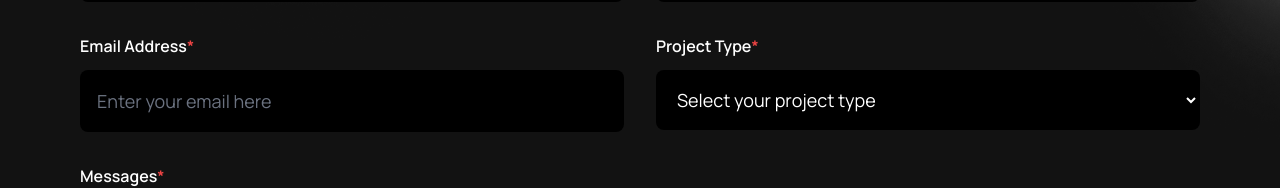
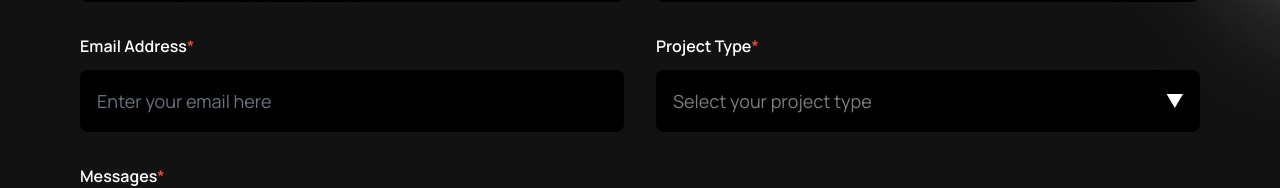
Before and after one commit to asyroful/kp-landing-page, a React (Vite) app: page /contact in a window 1280 px wide. Shown: the part 352-540 px from the top of the page. Built offline with nearby package versions, Linux system fonts and the light colour scheme.

Commit message:
fix: field select option

```diff
--- a/src/pages/ContactPage.jsx
+++ b/src/pages/ContactPage.jsx
@@ -36,20 +36,12 @@ const ContactInput = ({
       {required && <span className="text-red-500">*</span>}
     </label>
     {type === "select" ? (
-      <select
-        id={name}
+      <CustomSelect
         name={name}
         required={required}
-        className="w-full px-4 py-4 bg-black border border-transparent rounded-lg text-white placeholder-gray-500 focus:border-[#4B4B4B] focus:outline-none transition-colors z-10"
-        style={{ position: "relative" }}
-      >
-        <option value="">{placeholder}</option>
-        {categories.map((cat) => (
-          <option key={cat.id} value={cat.name}>
-            {cat.name}
-          </option>
-        ))}
-      </select>
+        placeholder={placeholder}
+        options={categories}
+      />
     ) : (
       <input
         type={type}
@@ -63,6 +55,65 @@ const ContactInput = ({
     )}
   </div>
 );
+
+// Custom Select Dropdown (fully styled, works on iPhone)
+function CustomSelect({ name, required, placeholder, options }) {
+  const [open, setOpen] = useState(false);
+  const [selected, setSelected] = useState("");
+  const ref = useRef(null);
+
+  useEffect(() => {
+    function handleClickOutside(e) {
+      if (ref.current && !ref.current.contains(e.target)) {
+        setOpen(false);
+      }
+    }
+    document.addEventListener("mousedown", handleClickOutside);
+    return () => document.removeEventListener("mousedown", handleClickOutside);
+  }, []);
+
+  return (
+    <div ref={ref} className="relative w-full">
+      <input
+        type="hidden"
+        name={name}
+        value={selected}
+        required={required}
+      />
+      <button
+        type="button"
+        className={`w-full px-4 py-4 bg-black border border-transparent rounded-lg text-left text-white placeholder-gray-500 focus:border-[#4B4B4B] focus:outline-none transition-colors ${open ? "bg-[#2F2F2F]" : ""}`}
+        onClick={() => setOpen((v) => !v)}
+        aria-haspopup="listbox"
+        aria-expanded={open}
+      >
+        {selected || <span className="text-[#7E7E7E]">{placeholder}</span>}
+        <span className="absolute right-4 top-1/2 -translate-y-1/2 text-white">▼</span>
+      </button>
+      {open && (
+        <ul
+          className="absolute z-20 mt-2 w-full bg-black border border-[#4B4B4B] rounded-lg shadow-lg max-h-60 overflow-auto"
+          role="listbox"
+        >
+          {options.map((cat) => (
+            <li
+              key={cat.id}
+              role="option"
+              aria-selected={selected === cat.name}
+              className={`px-4 py-3 cursor-pointer rounded-lg transition-colors ${selected === cat.name ? "bg-[#2F2F2F] text-white shadow-inner" : "text-[#7E7E7E] hover:text-white hover:bg-[#2F2F2F]"}`}
+              onClick={() => {
+                setSelected(cat.name);
+                setOpen(false);
+              }}
+            >
+              {cat.name}
+            </li>
+          ))}
+        </ul>
+      )}
+    </div>
+  );
+}
 
 // Komponen Textarea Reusable
 const ContactTextarea = ({ label, placeholder, required = true, name }) => (
```
